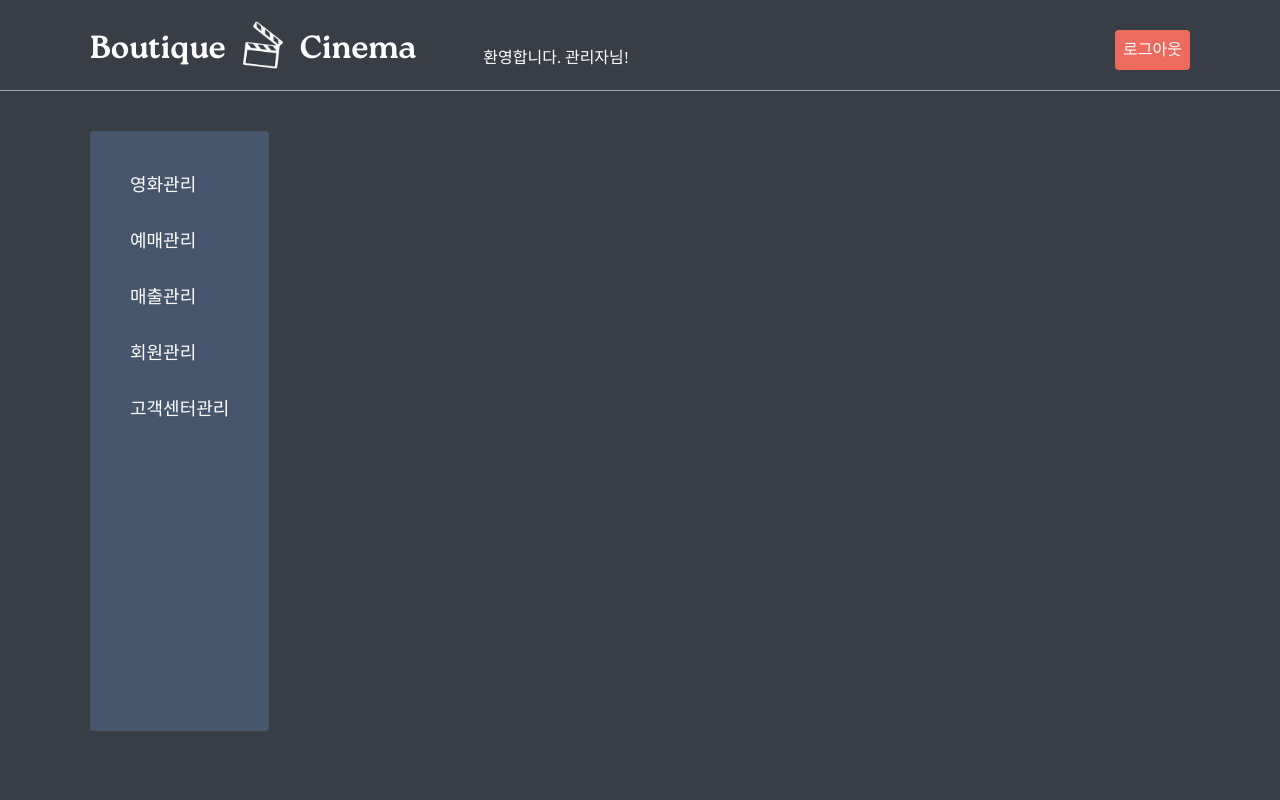
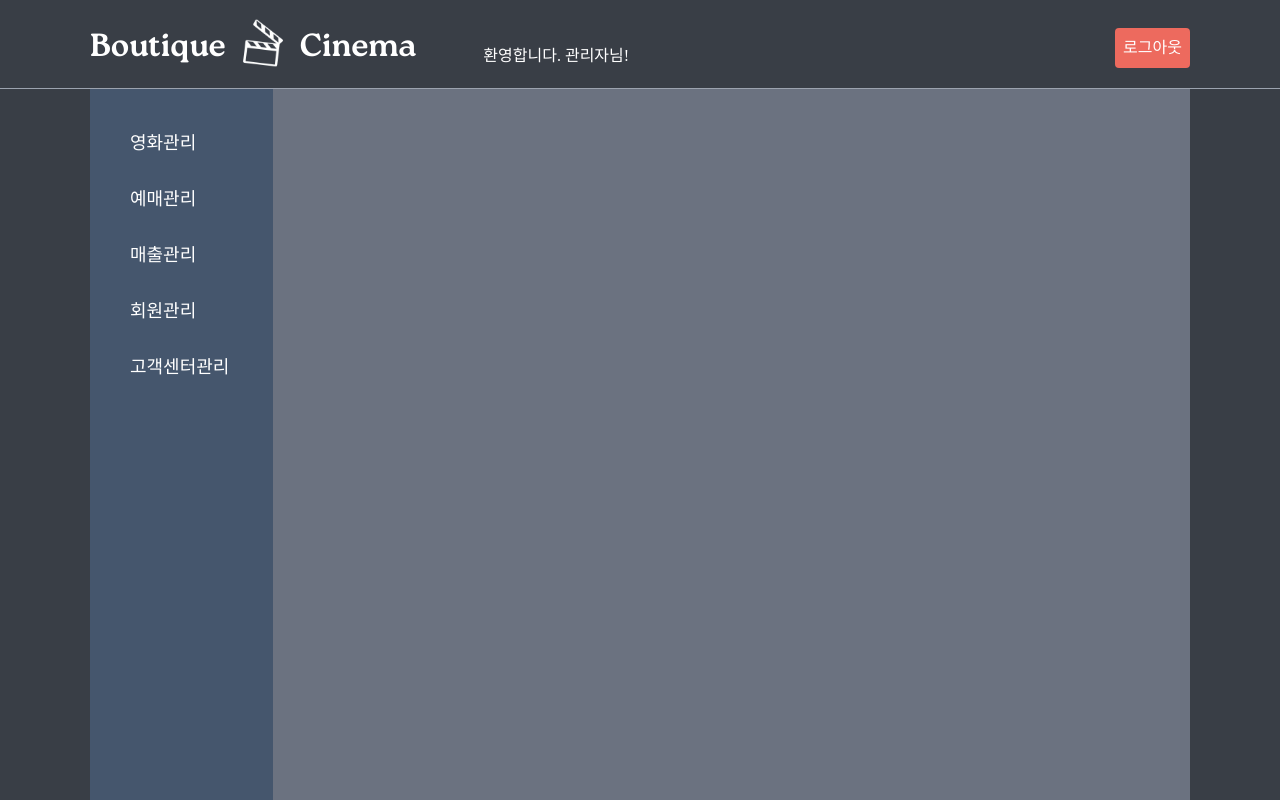
Before and after one commit to dosirakBaB/boutique-cinema-react, a React (Create React App) app: page /admin in a window 1280 px wide. Built offline with nearby package versions, Linux system fonts and the light colour scheme; a web font is replaced by a local one.

Commit message:
feat : 관리자 레이아웃 완성(#8)

```diff
--- a/src/components/layouts/AdminHeader.jsx
+++ b/src/components/layouts/AdminHeader.jsx
@@ -3,9 +3,11 @@ import Logo from "../common/Logo";
 
 export default function AdminHeader() {
   return (
-    <header className="flex items-end">
+    <header className="flex h-[11vh] items-end">
       <div className="w-1/3">
-        <Logo />
+        <a href="/admin/movie">
+          <Logo />
+        </a>
       </div>
       <div className="mb-5 ml-10 flex w-2/3 items-end justify-between">
         <div>환영합니다. 관리자님!</div>
--- a/src/components/layouts/AdminSidebar.jsx
+++ b/src/components/layouts/AdminSidebar.jsx
@@ -1,5 +1,5 @@
 import React, { useState } from "react";
-import { NavLink } from "react-router-dom";
+import { NavLink, useLocation } from "react-router-dom";
 
 const NAV_MENU = [
   { title: "영화관리", url: "admin/movie" },
@@ -10,18 +10,17 @@ const NAV_MENU = [
 
 export default function AdminSidebar() {
   const [isHovering, setIsHovering] = useState(false);
+  const { pathname } = useLocation();
 
   return (
-    <nav className="h-[600px] w-fit rounded border-none bg-tertiary">
+    <nav className="w-1/5 border-none bg-tertiary">
       <menu className="m-10 flex flex-col gap-7 text-lg">
         {NAV_MENU.map((item) => (
           <li key={crypto.randomUUID()}>
             <NavLink
               to={`/${item.url}`}
               className={({ isActive }) => {
-                return isActive
-                  ? `text-xl font-bold text-red-200`
-                  : `text-white`;
+                return isActive ? `font-medium text-red-200` : `text-white`;
               }}
             >
               {item.title}
@@ -33,25 +32,50 @@ export default function AdminSidebar() {
             onMouseOver={() => setIsHovering(true)}
             onMouseOut={() => setIsHovering(false)}
           >
-            고객센터관리
+            <NavLink
+              to={`/admin/support/notice`}
+              className={({ isActive }) => {
+                return isActive || pathname.includes("/support")
+                  ? `font-medium text-red-200`
+                  : `text-white`;
+              }}
+            >
+              고객센터관리
+            </NavLink>
             <ul
-              className={`mt-2 overflow-hidden text-[15px] transition-all duration-300 ease-in-out ${
-                isHovering ? "max-h-40 opacity-100" : "max-h-0 opacity-0"
-              }`}
+              className={`mt-2 overflow-hidden text-[15px] transition-all duration-300 ease-in-out`}
             >
               <li
                 className={`mb-1 transition-opacity duration-500 ${
-                  isHovering ? "opacity-100 delay-100" : "opacity-0 delay-0"
+                  isHovering || pathname.includes("/support")
+                    ? "opacity-100 delay-100"
+                    : "opacity-0 delay-0"
                 }`}
               >
-                공지사항 관리
+                <NavLink
+                  to={`/admin/support/notice`}
+                  className={({ isActive }) => {
+                    return isActive ? `font-medium text-red-200` : `text-white`;
+                  }}
+                >
+                  공지사항 관리
+                </NavLink>
               </li>
               <li
                 className={`mb-1 transition-opacity duration-500 ${
-                  isHovering ? "opacity-100 delay-300" : "opacity-0 delay-0"
+                  isHovering || pathname.includes("/support")
+                    ? "opacity-100 delay-300"
+                    : "opacity-0 delay-0"
                 }`}
               >
-                1:1 문의 관리
+                <NavLink
+                  to={`/admin/support/qna`}
+                  className={({ isActive }) => {
+                    return isActive ? `font-medium text-red-200` : `text-white`;
+                  }}
+                >
+                  1:1 문의 관리
+                </NavLink>
               </li>
             </ul>
           </div>
--- a/src/components/layouts/MemberSidebar.jsx
+++ b/src/components/layouts/MemberSidebar.jsx
@@ -11,7 +11,7 @@ const NAV_MENU = [
 
 export default function MemberSidebar() {
   return (
-    <nav className="h-fit w-fit rounded-lg border-none bg-tertiary">
+    <nav className="h-fit w-1/4 rounded-lg border-none bg-tertiary">
       <div className="w-full rounded-t-lg border-b border-none bg-secondary pb-2 pt-6">
         <div className="px-6 text-lg">
           안녕하세요. &nbsp;<strong>차지훈</strong>님
--- a/src/layouts/AdminLayout.jsx
+++ b/src/layouts/AdminLayout.jsx
@@ -5,17 +5,15 @@ import AdminSidebar from "./../components/layouts/AdminSidebar";
 
 export default function AdminLayout() {
   return (
-    <div className="min-h-screen">
+    <div className="h-screen">
       <div className="mx-auto w-layout">
         <AdminHeader />
       </div>
-      <div className="mb-5 border-b border-gray-400"></div>
-      <div className="mx-auto flex w-layout pb-16 pt-5">
+      <div className="border-b border-gray-400"></div>
+      <div className="mx-auto flex w-layout">
         <AdminSidebar />
-        <main>
-          <div>
-            <Outlet />
-          </div>
+        <main className="h-[88.9vh] w-full overflow-auto bg-gray-500">
+          <Outlet />
         </main>
       </div>
     </div>
--- a/src/layouts/BasicLayout.jsx
+++ b/src/layouts/BasicLayout.jsx
@@ -15,10 +15,8 @@ export default function BasicLayout() {
       <div className="my-5 border-b border-gray-400"></div>
       <div className="mx-auto flex w-layout py-5">
         {pathname.includes("/mypage") ? <MemberSidebar /> : <></>}
-        <main>
-          <div>
-            <Outlet />
-          </div>
+        <main className="w-full">
+          <Outlet />
         </main>
       </div>
       <Footer />
```
